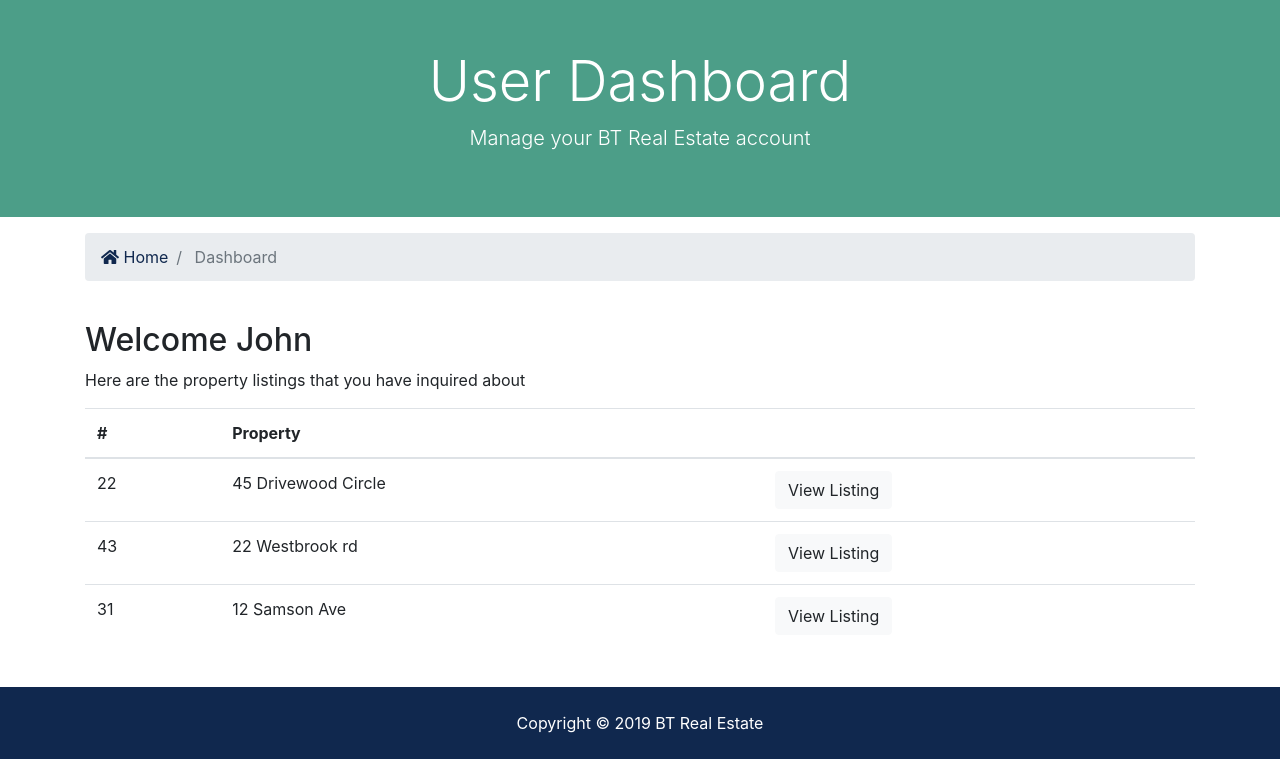
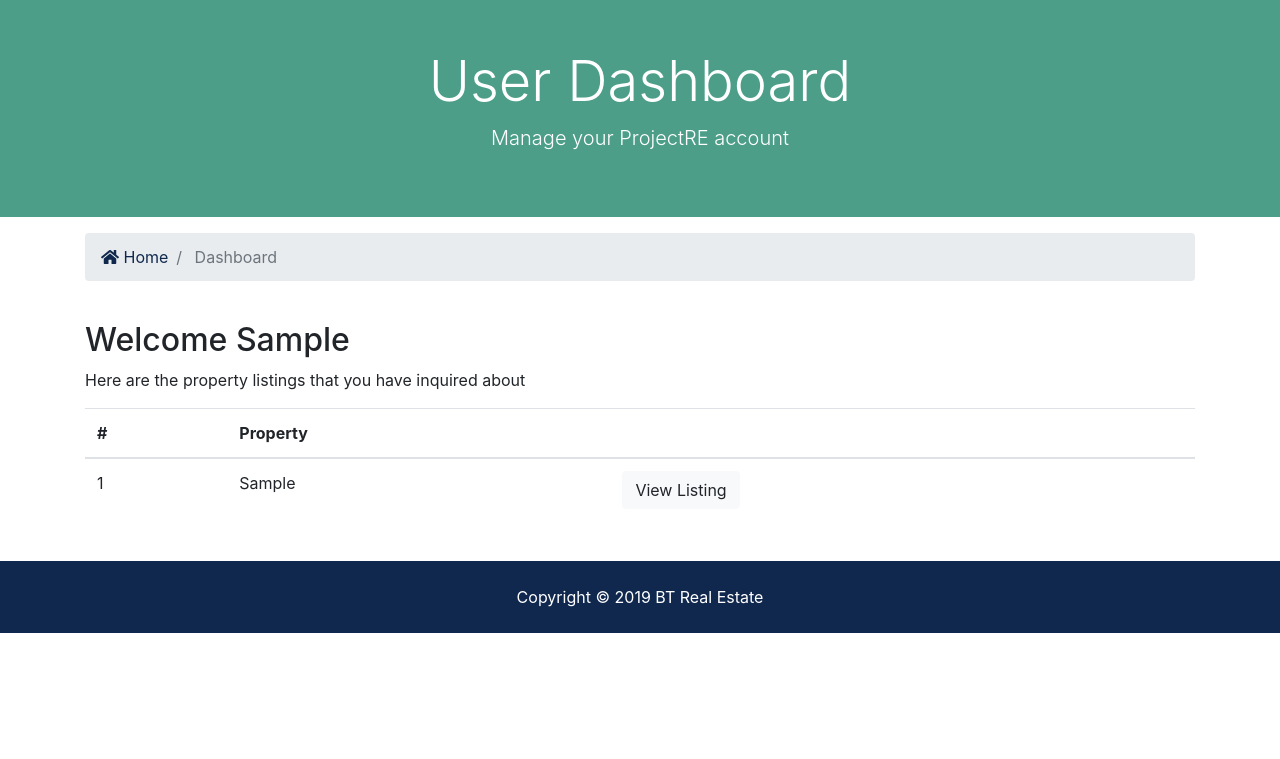
Before and after one commit to serktech/projectRE, a Django app: template templates/accounts/dashboard.html in a window 1280 px wide. Shown: the part 128-887 px from the top of the page. After the commit the page ends 761 px from the top, so only its background shows below. Run offline with Django 3.2, Linux system fonts and the light colour scheme; the template is opened without the code that fills it: values that come from a table or form of the project are taken from there, others are empty; a user stored in the database is signed in; tables that the repository leaves empty hold one stand-in row (values such as "Sample post"); some libraries are stand-ins or nearby versions.

Commit message:
Dashboard Functionality.

```diff
--- a/accounts/views.py
+++ b/accounts/views.py
@@ -1,6 +1,7 @@
 from django.shortcuts import render, redirect
 from django.contrib import messages, auth
 from django.contrib.auth.models import User
+from contacts.models import Contact
 
 
 def register(request):
--- a/contacts/views.py
+++ b/contacts/views.py
@@ -32,8 +32,8 @@ def contact(request):
         # send_mail(
         #   'Property Listing Inquiry',
         #   'There has been an inquiry for ' + listing + '. Sign into the admin panel for more info',
-        #   'traversy.brad@gmail.com',
-        #   [realtor_email, 'techguyinfo@gmail.com'],
+        #   'projectre@gmail.com',
+        #   [realtor_email, 'anotherEmail@gmail.com'],
         #   fail_silently=False
         # )
 
--- a/templates/accounts/dashboard.html
+++ b/templates/accounts/dashboard.html
@@ -1,13 +1,14 @@
 {% extends 'base.html' %}
-{% block title %} | Dashboard {% endblock %}
+
+{% block title %} | User Dashboard {% endblock %}
+
 {% block content %}
-
 <section id="showcase-inner" class="py-5 text-white">
     <div class="container">
       <div class="row text-center">
         <div class="col-md-12">
           <h1 class="display-4">User Dashboard</h1>
-                    <p class="lead">Manage your BT Real Estate account</p>
+          <p class="lead">Manage your ProjectRE account</p>
         </div>
       </div>
     </div>
@@ -35,7 +36,8 @@
     <div class="container">
       <div class="row">
         <div class="col-md-12">
-                    <h2>Welcome John</h2>
+          <h2>Welcome {{ user.first_name }}</h2>
+          {% if contacts %}
             <p>Here are the property listings that you have inquired about</p>
             <table class="table">
               <thead>
@@ -46,32 +48,22 @@
                 </tr>
               </thead>
               <tbody>
+                {% for contact in contacts %}
                   <tr>
-                            <td>22</td>
-                            <td>45 Drivewood Circle</td>
+                    <td>{{ contact.id }}</td>
+                    <td>{{ contact.listing }}</td>
                     <td>
-                                <a class="btn btn-light" href="#">View Listing</a>
+                      <a class="btn btn-light" href="{% url 'listing' contact.listing_id %}">View Listing</a>
                     </td>
                   </tr>
-                        <tr>
-                            <td>43</td>
-                            <td>22 Westbrook rd</td>
-                            <td>
-                                <a class="btn btn-light" href="#">View Listing</a>
-                            </td>
-                        </tr>
-                        <tr>
-                            <td>31</td>
-                            <td>12 Samson Ave</td>
-                            <td>
-                                <a class="btn btn-light" href="#">View Listing</a>
-                            </td>
-                        </tr>
+                {% endfor %}
               </tbody>
             </table>
+          {% else %}
+            <p>You have not made any inquiries</p>
+          {% endif %}
         </div>
       </div>
     </div>
   </section>
-
   {% endblock %}
```
Also changed, not shown: projectRE/settings.py (+11 -0 lines). Lines whose indentation alone changed are shown as unchanged.
